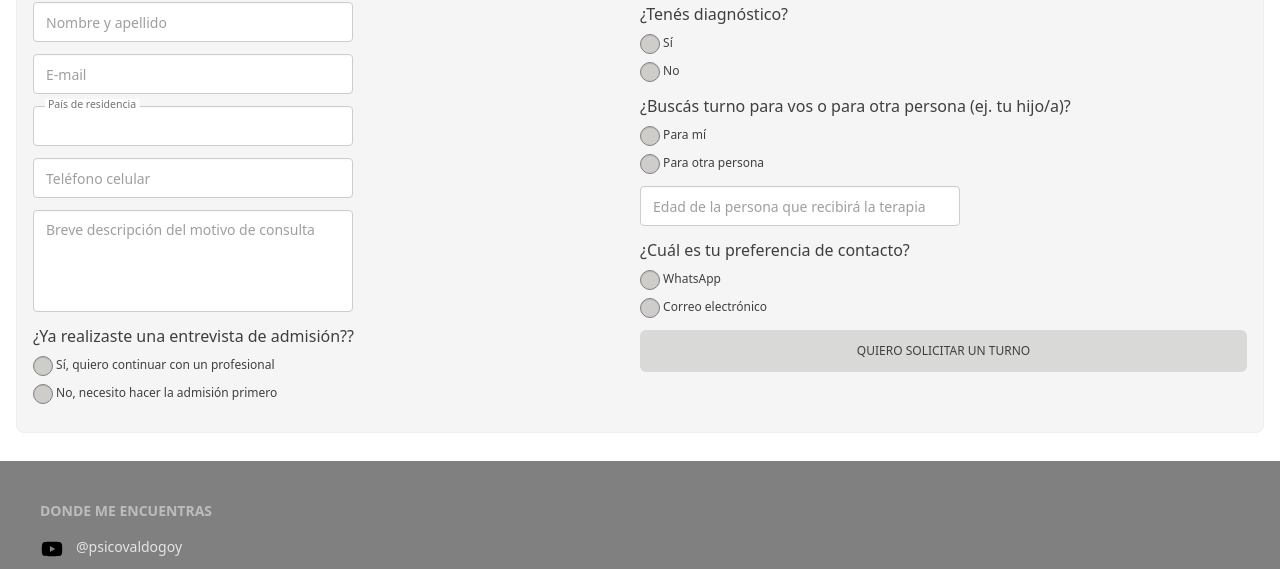
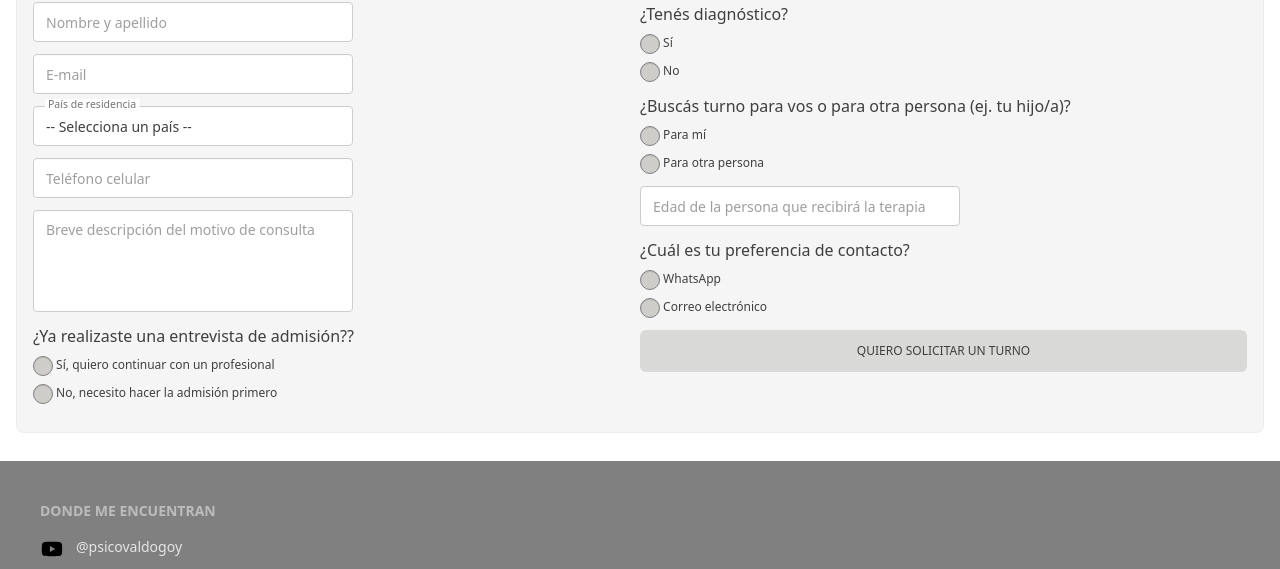
Before and after one commit to pablococciaglia/lobipage, an Angular app: page / in a window 1280 px wide. Both pictures are taken after a click on the button "QUIERO PEDIR TURNO DE TERAPIA". Shown: the part 781-1350 px from the top of the page. Built offline with nearby package versions, Linux system fonts and the light colour scheme.

Commit message:
make fist option appear on the country selector

```diff
--- a/src/app/components/evaluation-form/evaluation-form.ts
+++ b/src/app/components/evaluation-form/evaluation-form.ts
@@ -33,7 +33,7 @@ export class EvaluationForm {
     alreadyEvaluated: [null],
     appointmentFor: [null, [Validators.required]],
     contactPreference: [null, [Validators.required]],
-    country: [null, [Validators.required]],
+    country: ['', [Validators.required]],
     email: [null, [Validators.required, Validators.pattern(this.formUtils.emailPattern)]],
     evaluationType: [null],
     name: [null, [Validators.required, Validators.pattern(this.formUtils.namePattern)]],
--- a/src/app/components/footer/footer.html
+++ b/src/app/components/footer/footer.html
@@ -1,6 +1,6 @@
 <footer class="footer sm:footer-horizontal bg-(--my-color2) text-neutral-content p-10 mt-7">
   <nav>
-    <h6 class="footer-title">DONDE ME ENCUENTRAS</h6>
+    <h6 class="footer-title">DONDE ME ENCUENTRAN</h6>
     <a
       class="link link-hover"
       href="https://www.youtube.com/@psicovalgodoy"
--- a/src/app/components/therapy-form/therapy-form.ts
+++ b/src/app/components/therapy-form/therapy-form.ts
@@ -22,7 +22,7 @@ export class TherapyForm {
   myForm: FormGroup = this.fb.group({
     name: [null, [Validators.required, Validators.pattern(this.formUtils.namePattern)]],
     email: [null, [Validators.required, Validators.pattern(this.formUtils.emailPattern)]],
-    country: [null, [Validators.required]],
+    country: ['', [Validators.required]],
     diagnose: [null, [Validators.required]],
     phone: [null, [Validators.required, Validators.minLength(7)]],
     reason: [null, [Validators.required, Validators.maxLength(200)]],
--- a/src/app/form-components/input-select/input-select.html
+++ b/src/app/form-components/input-select/input-select.html
@@ -4,7 +4,7 @@
     [class]="`input text-(--my-text) ${formUtils.isValidField(myForm(), name()) ? 'border-(--my-color1) outline-(--my-color1)' : 'border-(--my-color3) outline-(--my-color3)'}`"
     formControlName="country"
   >
-    <option selected="selected" value="">{{ defaultOption() }}</option>
+    <option value="" disabled selected hidden>{{ defaultOption() }}</option>
     @for (option of selectOptions(); track option.code) {
     <option [value]="option.name">
       {{ option.name }}
```
